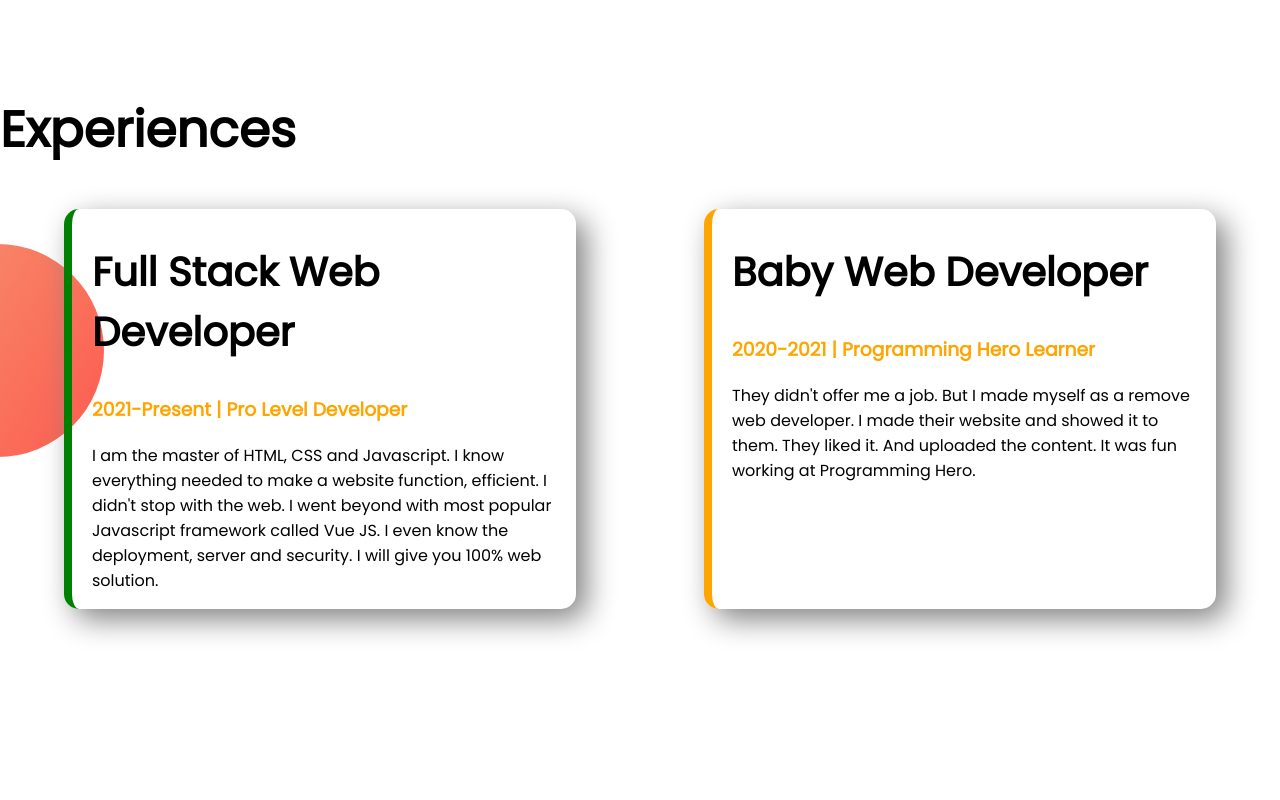
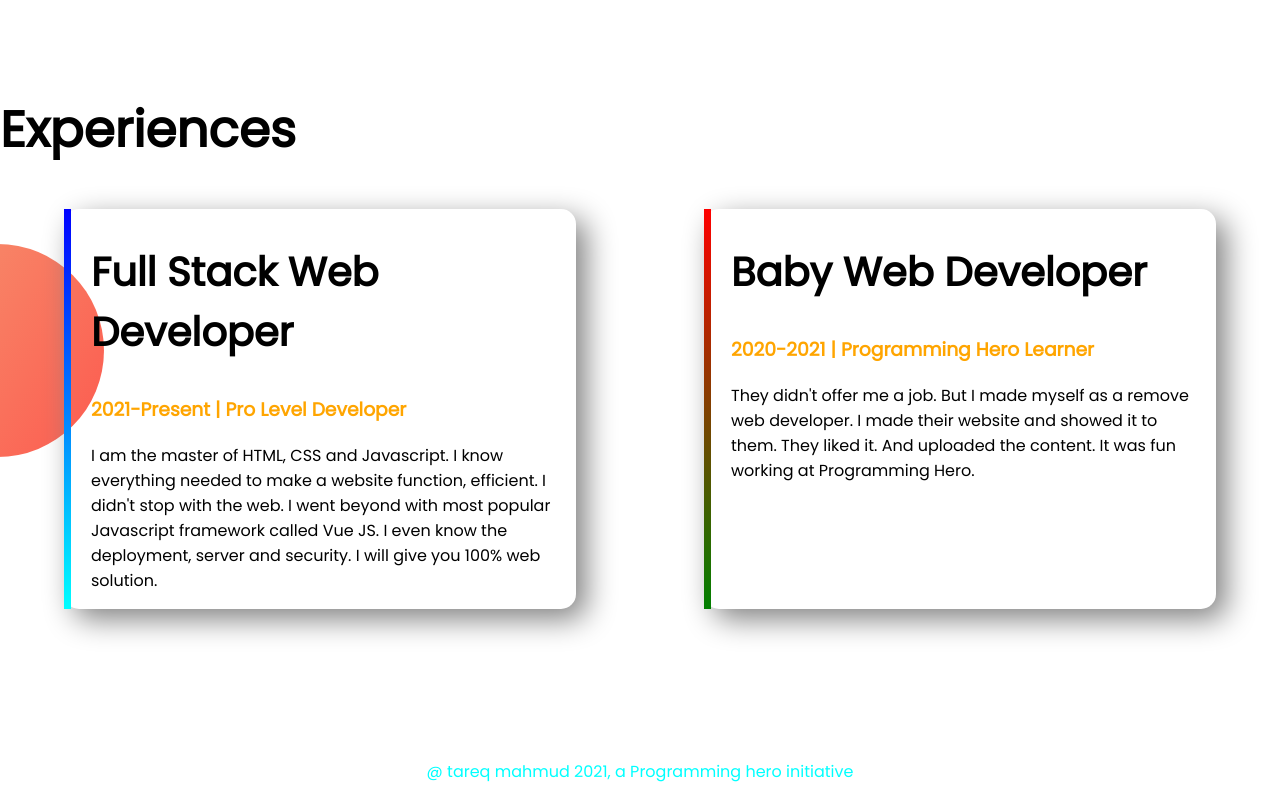
Before and after one commit to Mahmudtareq/developer-portfolio, a plain HTML site: page index.html in a window 1280 px wide. Shown: the part 1158-1958 px from the top of the page. Before the commit the page ends 1917 px from the top, so only its background shows below. Drawn offline with Linux system fonts and the light colour scheme.

Commit message:
footer add

```diff
--- a/index.html
+++ b/index.html
@@ -50,12 +50,12 @@
     </section>
     <!--bottom headrer section part end-->
     <!------------------------------------>
-
+    <!--exprience section start -->
     <section class="experience-area">
         <h1>Experiences</h1>
         <div class="flexavile-container
          ">
-            <div class="experience-item left1-broder">
+            <div class="experience-item " id="left1-broder">
                 <h2>Full Stack Web Developer</h2>
                 <h3 class="orange-color">2021-Present | Pro Level Developer</h3>
                 <p>I am the master of HTML, CSS and Javascript. I know everything needed to make a website function,
@@ -63,16 +63,23 @@
                     Vue
                     JS. I even know the deployment, server and security. I will give you 100% web solution.</p>
             </div>
-            <div class="experience-item left2-broder">
+            <div class="experience-item " id="left2-broder">
                 <h2>Baby Web Developer</h2>
                 <h3 class="orange-color">2020-2021 | Programming Hero Learner</h3>
                 <p>They didn't offer me a job. But I made myself as a remove web developer. I made their website and
                     showed
                     it to them. They liked it. And uploaded the content. It was fun working at Programming Hero.</p>
             </div>
-
         </div>
     </section>
+    <footer>
+        <p>@ tareq mahmud 2021, a Programming hero initiative</p>
+    </footer>
+    <!--exprience section end -->
+    <!--------------------------------------->
+    <!----footer section start-->
+
+    <!----footer section end-->
 
 
 </body>
--- a/style.css
+++ b/style.css
@@ -51,6 +51,7 @@ h2{
     background-position: right bottom;
     padding-right: 5%;
 }
+/*Exprience section desgin*/
 .experience-area{
     background-image: url(./images/exp-bg.png);
     background-repeat: no-repeat;
@@ -65,10 +66,18 @@ h2{
     box-shadow: 10px 10px 30px gray;
     border-radius: 15px;
 }
-.left2-broder{
-    border-left: 8px solid orange;
+#left2-broder{
+   border-left: 7px solid;
+   border-image: linear-gradient(red, green);
+   border-image-slice:1;
 }
-.left1-broder{
-    border-left: 8px solid green;
+#left1-broder{
+    border-left: 7px solid;
+    border-image:linear-gradient(blue, cyan);
+    border-image-slice: 1 ;
 
 }
+footer p{
+     text-align: center;
+     color: aqua;
+}
```
